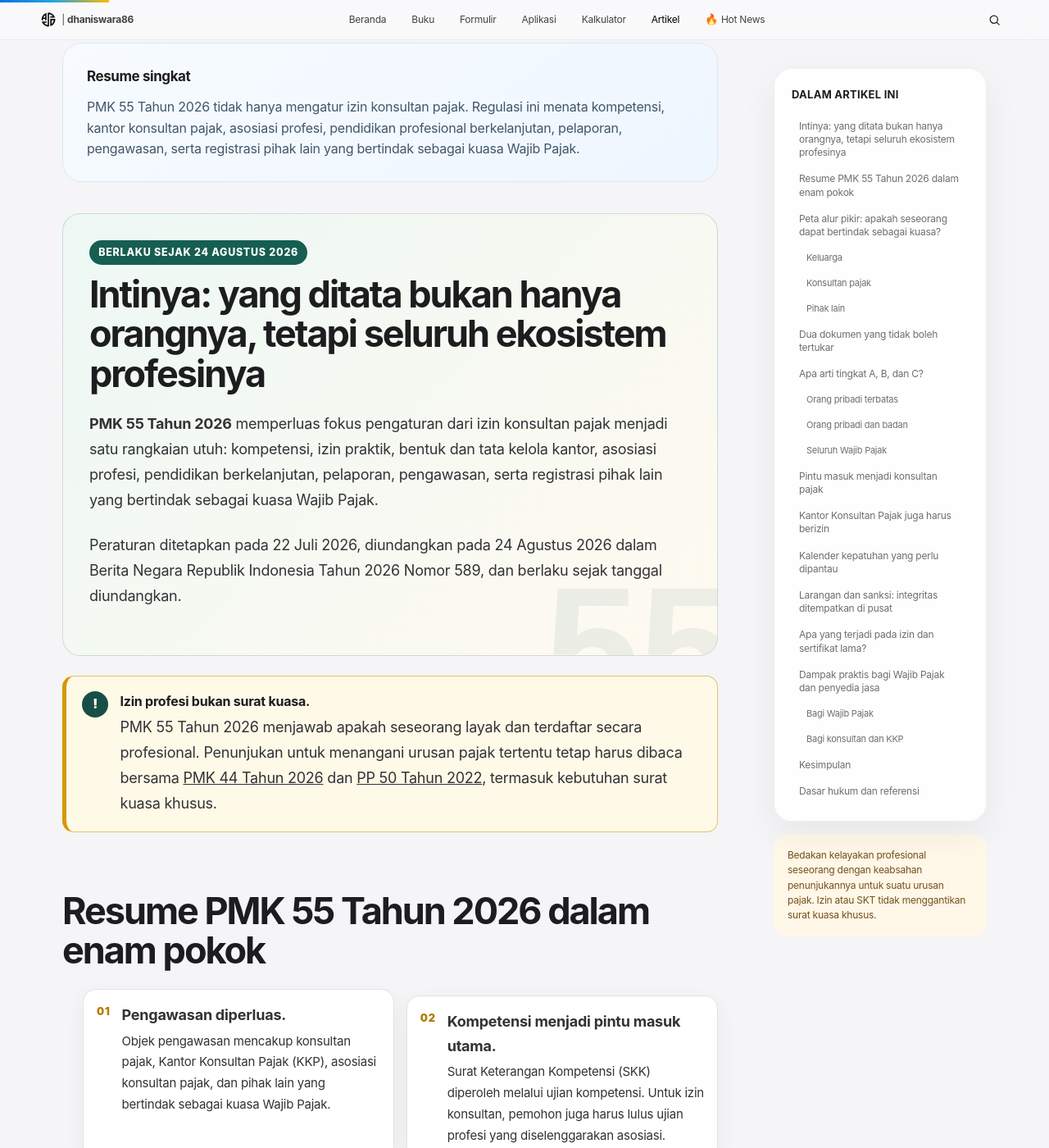
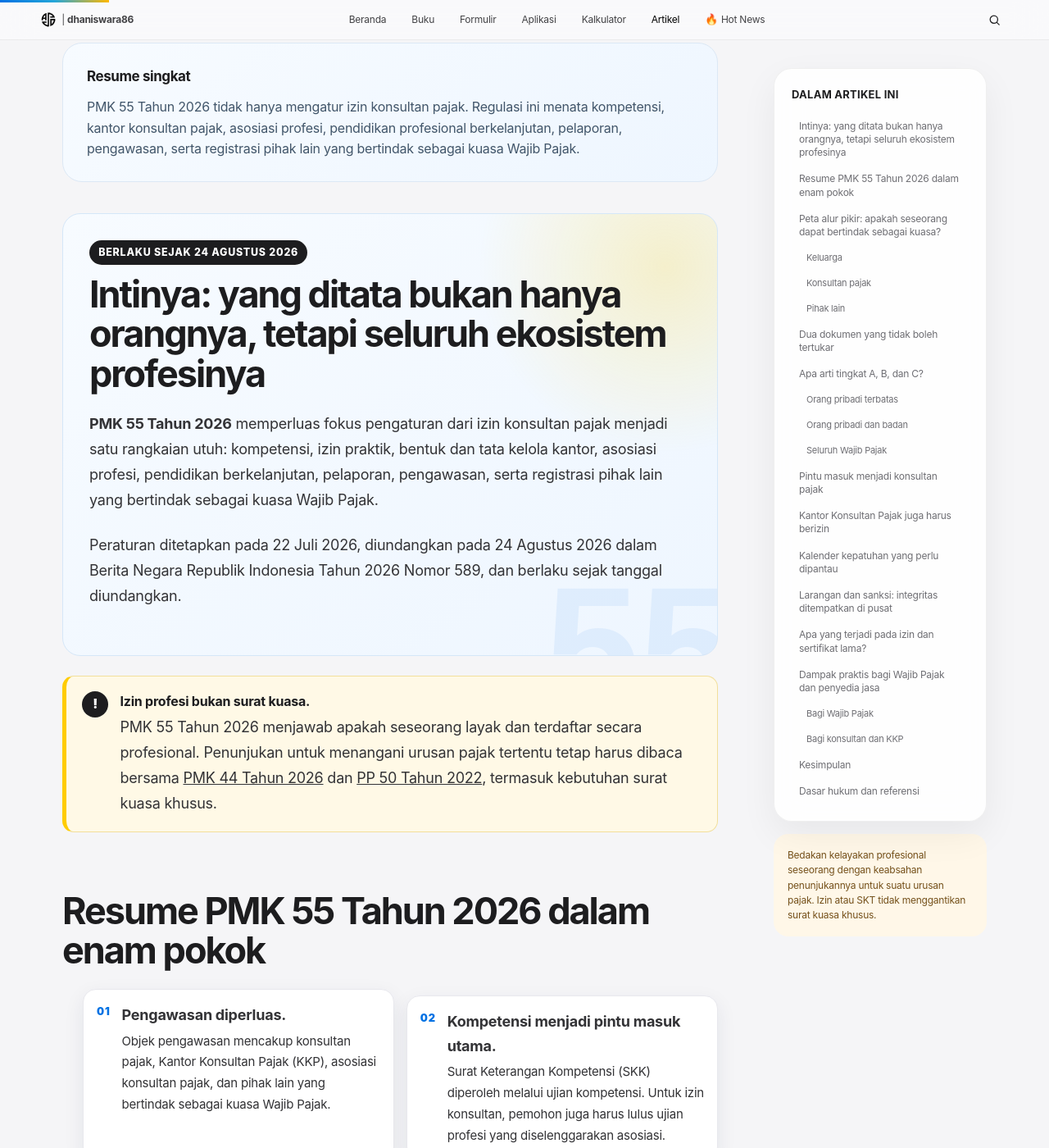
Before and after one commit to dhaniswara86/dhaniswara86.github.io, a Jekyll site: the page built from _artikel/pmk-55-2026-konsultan-pajak-kuasa-wajib-pajak.md, in a window 1280 px wide and 1400 px high, scrolled down 874 px. Shown: the whole window at 82% size. Built offline with Jekyll 4.4.1, drawn with Linux system fonts in a browser that asks for light colours.

Commit message:
Add files via upload

```diff
--- a/assets/css/pmk-55-2026-kuasa-wajib-pajak.css
+++ b/assets/css/pmk-55-2026-kuasa-wajib-pajak.css
@@ -1,11 +1,34 @@
+:root {
+  --kuasa26-black: var(--black, #000000);
+  --kuasa26-ink: var(--near-black, #1d1d1f);
+  --kuasa26-white: var(--white, #ffffff);
+  --kuasa26-off-white: var(--off-white, #f5f5f7);
+  --kuasa26-soft-gray: var(--soft-gray, #e8e8ed);
+  --kuasa26-medium-gray: var(--medium-gray, #86868b);
+  --kuasa26-blue: var(--blue, #0071e3);
+  --kuasa26-blue-hover: var(--blue-hover, #0077ed);
+  --kuasa26-blue-soft: #eef6ff;
+  --kuasa26-blue-border: #d5e7f8;
+  --kuasa26-yellow: var(--yellow, #ffcc00);
+  --kuasa26-yellow-soft: #fff9e6;
+  --kuasa26-orange-soft: var(--orange-soft, #fff7e8);
+  --kuasa26-shadow: rgba(20, 43, 76, 0.08);
+}
+
 .kuasa26-lead {
   position: relative;
   overflow: hidden;
   margin: 0 0 1.5rem;
   padding: clamp(1.3rem, 3vw, 2rem);
-  border: 1px solid rgba(24, 86, 75, 0.18);
+  border: 1px solid var(--kuasa26-blue-border);
   border-radius: 22px;
-  background: linear-gradient(135deg, #edf8f4 0%, #fffaf0 100%);
+  background:
+    radial-gradient(
+      circle at 92% 12%,
+      rgba(255, 204, 0, 0.2),
+      transparent 26%
+    ),
+    linear-gradient(145deg, #f7fbff 0%, var(--kuasa26-blue-soft) 100%);
 }
 
 .kuasa26-lead::after {
@@ -13,7 +36,7 @@
   position: absolute;
   right: -0.1em;
   bottom: -0.45em;
-  color: rgba(17, 91, 78, 0.07);
+  color: rgba(0, 113, 227, 0.07);
   font: 800 clamp(7rem, 21vw, 13rem)/1 sans-serif;
   pointer-events: none;
 }
@@ -28,8 +51,8 @@
   margin-bottom: 0.75rem;
   padding: 0.3rem 0.7rem;
   border-radius: 999px;
-  background: #165e52;
-  color: #fff;
+  background: var(--kuasa26-ink);
+  color: var(--kuasa26-white);
   font-size: 0.78rem;
   font-weight: 800;
   letter-spacing: 0.06em;
@@ -47,16 +70,16 @@
   gap: 0.9rem;
   margin: 1.5rem 0;
   padding: 1.1rem 1.2rem;
-  border: 1px solid #e4c266;
-  border-left: 5px solid #d49800;
+  border: 1px solid #f2df9b;
+  border-left: 5px solid var(--kuasa26-yellow);
   border-radius: 14px;
-  background: #fff9e8;
+  background: var(--kuasa26-yellow-soft);
 }
 
 .kuasa26-alert--soft {
-  border-color: #a9cec6;
-  border-left-color: #347c6f;
-  background: #f1f8f6;
+  border-color: var(--kuasa26-blue-border);
+  border-left-color: var(--kuasa26-blue);
+  background: var(--kuasa26-blue-soft);
 }
 
 .kuasa26-alert__icon {
@@ -65,8 +88,8 @@
   height: 2rem;
   place-items: center;
   border-radius: 50%;
-  background: #174f47;
-  color: #fff;
+  background: var(--kuasa26-ink);
+  color: var(--kuasa26-white);
   font-weight: 900;
 }
 
@@ -89,14 +112,14 @@
   grid-template-columns: auto 1fr;
   gap: 0.85rem;
   padding: 1rem;
-  border: 1px solid #dde7e4;
+  border: 1px solid var(--kuasa26-soft-gray);
   border-radius: 16px;
-  background: #fff;
-  box-shadow: 0 8px 24px rgba(30, 73, 66, 0.06);
+  background: var(--kuasa26-white);
+  box-shadow: 0 8px 24px var(--kuasa26-shadow);
 }
 
 .kuasa26-points li > span {
-  color: #b17d00;
+  color: var(--kuasa26-blue);
   font-size: 0.8rem;
   font-weight: 900;
   letter-spacing: 0.08em;
@@ -110,26 +133,26 @@
 .kuasa26-flow {
   margin: 1.4rem 0 2.2rem;
   padding: clamp(1rem, 3vw, 1.7rem);
-  border: 1px solid #dce8e5;
+  border: 1px solid var(--kuasa26-soft-gray);
   border-radius: 22px;
-  background: #f8fbfa;
+  background: var(--kuasa26-off-white);
 }
 
 .kuasa26-flow__node {
   max-width: 660px;
   margin: 0 auto;
   padding: 0.9rem 1rem;
-  border: 1px solid #b7d3cc;
+  border: 1px solid var(--kuasa26-blue-border);
   border-radius: 14px;
-  background: #fff;
+  background: var(--kuasa26-white);
   text-align: center;
-  box-shadow: 0 5px 16px rgba(28, 82, 73, 0.05);
+  box-shadow: 0 5px 16px var(--kuasa26-shadow);
 }
 
 .kuasa26-flow__node small {
   display: block;
   margin-bottom: 0.2rem;
-  color: #56716c;
+  color: #515154;
   font-size: 0.74rem;
   font-weight: 800;
   letter-spacing: 0.05em;
@@ -138,19 +161,30 @@
 
 .kuasa26-flow__node--start,
 .kuasa26-flow__node--finish {
-  border-color: #185f53;
-  background: #185f53;
-  color: #fff;
+  border-color: var(--kuasa26-ink);
+  background: var(--kuasa26-ink);
+  color: var(--kuasa26-white);
+}
+
+.kuasa26-flow__node--finish {
+  border-color: var(--kuasa26-blue);
+  background:
+    linear-gradient(
+      90deg,
+      #083b8f,
+      var(--kuasa26-blue) 48%,
+      #26a3cf 100%
+    );
 }
 
 .kuasa26-flow__node--start small,
 .kuasa26-flow__node--finish small {
-  color: #d2eee8;
+  color: rgba(255, 255, 255, 0.75);
 }
 
 .kuasa26-flow__arrow {
   padding: 0.35rem;
-  color: #2c7568;
+  color: var(--kuasa26-blue);
   font-size: 1.35rem;
   font-weight: 900;
   text-align: center;
@@ -164,9 +198,9 @@
 
 .kuasa26-flow__branches section {
   padding: 1rem;
-  border: 1px solid #d9e4e1;
+  border: 1px solid var(--kuasa26-soft-gray);
   border-radius: 14px;
-  background: #fff;
+  background: var(--kuasa26-white);
 }
 
 .kuasa26-flow__branches span {
@@ -175,8 +209,8 @@
   height: 1.8rem;
   place-items: center;
   border-radius: 50%;
-  background: #e5f2ee;
-  color: #165e52;
+  background: var(--kuasa26-blue-soft);
+  color: var(--kuasa26-blue);
   font-weight: 900;
 }
 
@@ -193,7 +227,7 @@
 .kuasa26-table-wrap {
   margin: 1rem 0 2rem;
   overflow-x: auto;
-  border: 1px solid #dde6e4;
+  border: 1px solid var(--kuasa26-soft-gray);
   border-radius: 16px;
 }
 
@@ -208,18 +242,18 @@
 .kuasa26-table th,
 .kuasa26-table td {
   padding: 0.8rem 0.9rem;
-  border-bottom: 1px solid #e4ebe9;
+  border-bottom: 1px solid var(--kuasa26-soft-gray);
   text-align: left;
   vertical-align: top;
 }
 
 .kuasa26-table th {
-  background: #174f47;
-  color: #fff;
+  background: #111113;
+  color: var(--kuasa26-white);
 }
 
 .kuasa26-table tbody tr:nth-child(even) {
-  background: #f7faf9;
+  background: #fbfbfd;
 }
 
 .kuasa26-table tbody tr:last-child td {
@@ -227,7 +261,7 @@
 }
 
 .kuasa26-table--calendar td:first-child {
-  color: #945f00;
+  color: var(--kuasa26-blue);
   font-weight: 800;
   white-space: nowrap;
 }
@@ -247,9 +281,9 @@
 .kuasa26-levels section {
   position: relative;
   padding: 1.1rem;
-  border: 1px solid #dce7e4;
+  border: 1px solid var(--kuasa26-soft-gray);
   border-radius: 16px;
-  background: linear-gradient(180deg, #fff 0%, #f7fbfa 100%);
+  background: linear-gradient(180deg, var(--kuasa26-white) 0%, #f7fbff 100%);
 }
 
 .kuasa26-levels__badge {
@@ -258,8 +292,14 @@
   height: 2.5rem;
   place-items: center;
   border-radius: 12px;
-  background: #165e52;
-  color: #fff;
+  background:
+    linear-gradient(
+      145deg,
+      #083b8f,
+      var(--kuasa26-blue) 68%,
+      #26a3cf
+    );
+  color: var(--kuasa26-white);
   font-size: 1.15rem;
   font-weight: 900;
 }
@@ -278,7 +318,8 @@
   margin: 1rem 0 2rem;
   padding: 1rem 1.1rem;
   border-radius: 12px;
-  background: #f3f0e4;
+  border: 1px solid #f2dfbd;
+  background: var(--kuasa26-orange-soft);
 }
 
 .kuasa26-highlight-grid {
@@ -287,9 +328,9 @@
 
 .kuasa26-highlight-grid section {
   padding: 1rem 1.1rem;
-  border-left: 4px solid #c1901b;
+  border-left: 4px solid var(--kuasa26-yellow);
   border-radius: 0 12px 12px 0;
-  background: #fffbf0;
+  background: var(--kuasa26-yellow-soft);
 }
 
 .kuasa26-highlight-grid p {
@@ -307,9 +348,9 @@
   position: relative;
   margin: 0.55rem 0;
   padding: 0.75rem 0.9rem 0.75rem 2.5rem;
-  border: 1px solid #e1e9e7;
+  border: 1px solid var(--kuasa26-soft-gray);
   border-radius: 12px;
-  background: #fff;
+  background: var(--kuasa26-white);
 }
 
 .kuasa26-checks li::before {
@@ -317,7 +358,7 @@
   position: absolute;
   left: 0.85rem;
   top: 0.72rem;
-  color: #19705f;
+  color: var(--kuasa26-blue);
   font-weight: 900;
 }
 
@@ -327,9 +368,9 @@
 
 .kuasa26-actions section {
   padding: 1rem 1.1rem;
-  border: 1px solid #dce6e3;
+  border: 1px solid var(--kuasa26-soft-gray);
   border-radius: 16px;
-  background: #f9fbfa;
+  background: #fbfbfd;
 }
 
 .kuasa26-actions h3 {
@@ -352,8 +393,8 @@
 .kuasa26-disclaimer {
   margin-top: 1.5rem;
   padding-top: 1rem;
-  border-top: 1px solid #dce4e2;
-  color: #60706d;
+  border-top: 1px solid var(--kuasa26-soft-gray);
+  color: var(--kuasa26-medium-gray);
   font-size: 0.86rem;
 }
 
```
